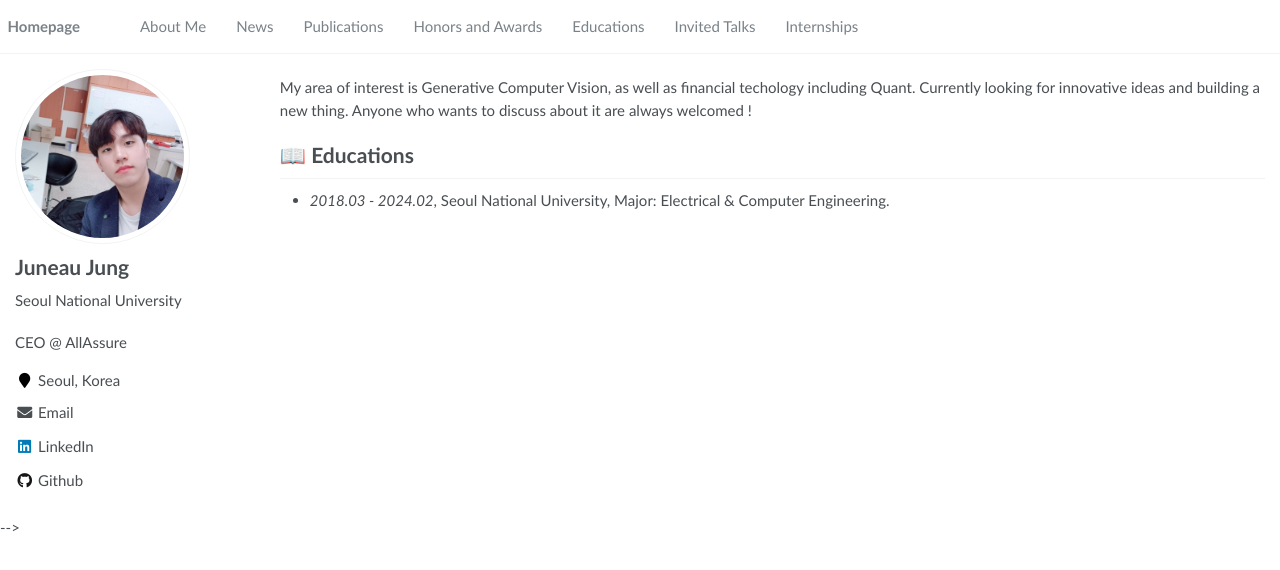
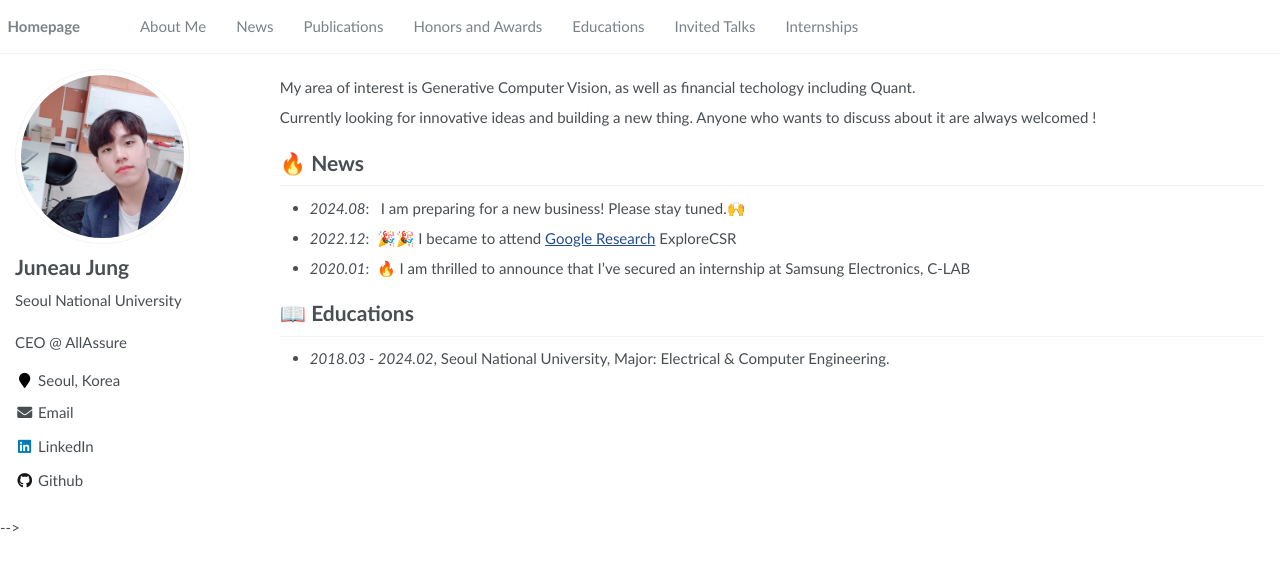
Before and after one commit to zzuno/zzuno.github.io, a Jekyll site: the page built from _pages/about.md, in a window 1280 px wide. Shown: the top 570 px of the page. Built offline with Jekyll 4.4.1, drawn with Linux system fonts in a browser that asks for light colours.

Commit message:
News Add

```diff
--- a/_pages/about.md
+++ b/_pages/about.md
@@ -19,15 +19,15 @@ redirect_from:
 <span class='anchor' id='about-me'></span>
 
 My area of interest is Generative Computer Vision, as well as financial techology including Quant.
+
 Currently looking for innovative ideas and building a new thing. Anyone who wants to discuss about it are always welcomed !
 
-<!-- # 🔥 News
-- *2024.05*: &nbsp;🎉🎉 one paper was accepted to ACL2024.
-- *2024.01*: &nbsp;🎉🎉 one paper was accepted to IEEE Trans. Image Process.(TIP). -->
-<!-- - *2023.06*: &nbsp;🎉🎉 one paper was accepted to IEEE Trans. Pattern Anal. Mach. Intell.(TPAMI).
-- *2022.08*: &nbsp;🎉🎉 one paper was accepted to IEEE Trans. Multimedia(TMM).
-- *2022.07*: &nbsp;🎉🎉 one paper was accepted to IEEE Trans. Image Process.(TIP).
-- *2020.12*: &nbsp;🎉🎉 one paper was accepted to AAAI2021. -->
+# 🔥 News
+
+- _2024.08_: &nbsp; I am preparing for a new business! Please stay tuned.🙌
+<!-- - _2023.12_: &nbsp;🎉 -->
+- _2022.12_: &nbsp;🎉🎉 I became to attend [Google Research](https://research.google/) ExploreCSR
+- _2020.01_: &nbsp;🔥 I am thrilled to announce that I’ve secured an internship at Samsung Electronics, C-LAB
 
 <!-- # 📝 Publications  -->
 <!-- (\* Equal Contribution) -->
```
